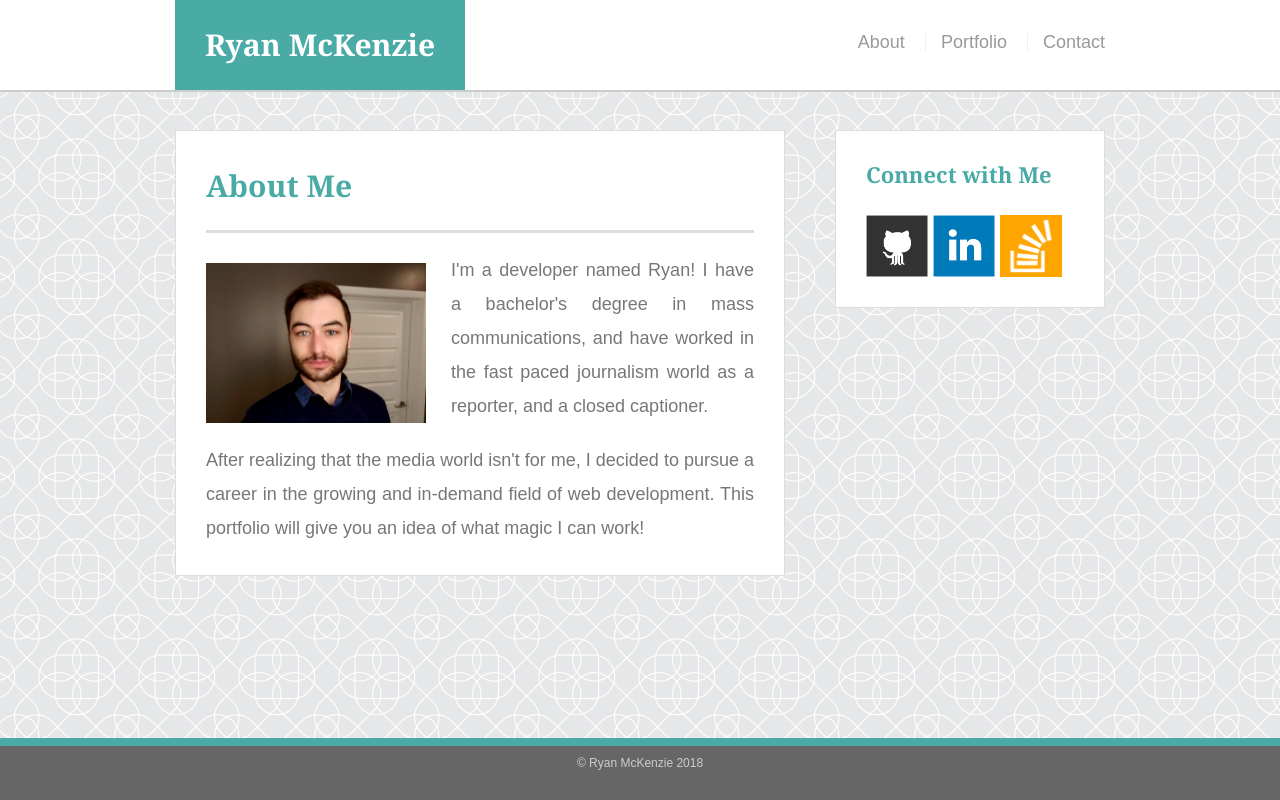
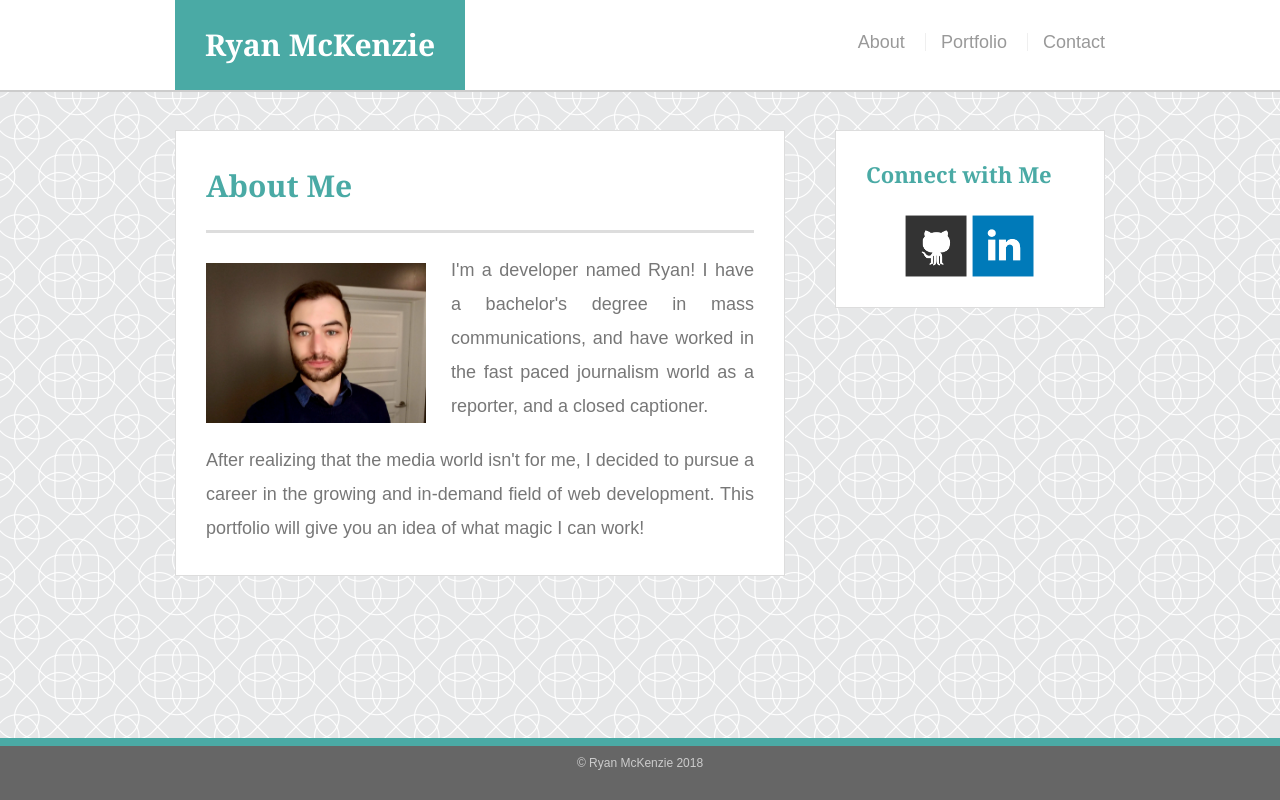
Before and after one commit to ryanjm88/Bootstrap-Portfolio, a plain HTML site: page index.html in a window 1280 px wide. Drawn offline with nearby package versions, Linux system fonts and the light colour scheme.

Commit message:
styling push

```diff
--- a/index.html
+++ b/index.html
@@ -46,10 +46,10 @@
     <section class="sidebar1">
       <div id="connect">
         <h2>Connect with Me</h2>
-
-        <a href="https://github.com/ryanjm88"><img src="assets/images/github-128.png" class="social" alt="GitHub"/></a>
-        <a href="https://www.linkedin.com/in/ryan-mckenzie-6aa18b67"><img src="assets/images/linkedin-128.png" class="social" alt="LinkedIn" /></a>
-        <a href="https://stackoverflow.com/users/9242363/ryan-mckenzie"><img src="assets/images/stackoverflow-128.png" class="social" alt="Stack Overflow" /></a>
+        <center>
+          <a href="https://github.com/ryanjm88"><img src="assets/images/github-128.png" class="social" id="githubIcon" alt="GitHub" /></a>
+          <a href="https://www.linkedin.com/in/ryan-mckenzie-6aa18b67"><img src="assets/images/linkedin-128.png" class="social" id="linkedinIcon" alt="LinkedIn" /></a>
+        </center>
       </div>
     </section>
     </div>
```
Also changed, not shown: contact.html (+4 -4 lines), portfolio.html (+4 -4 lines), bonus/assets/css/style.css (line endings or trailing spaces).
